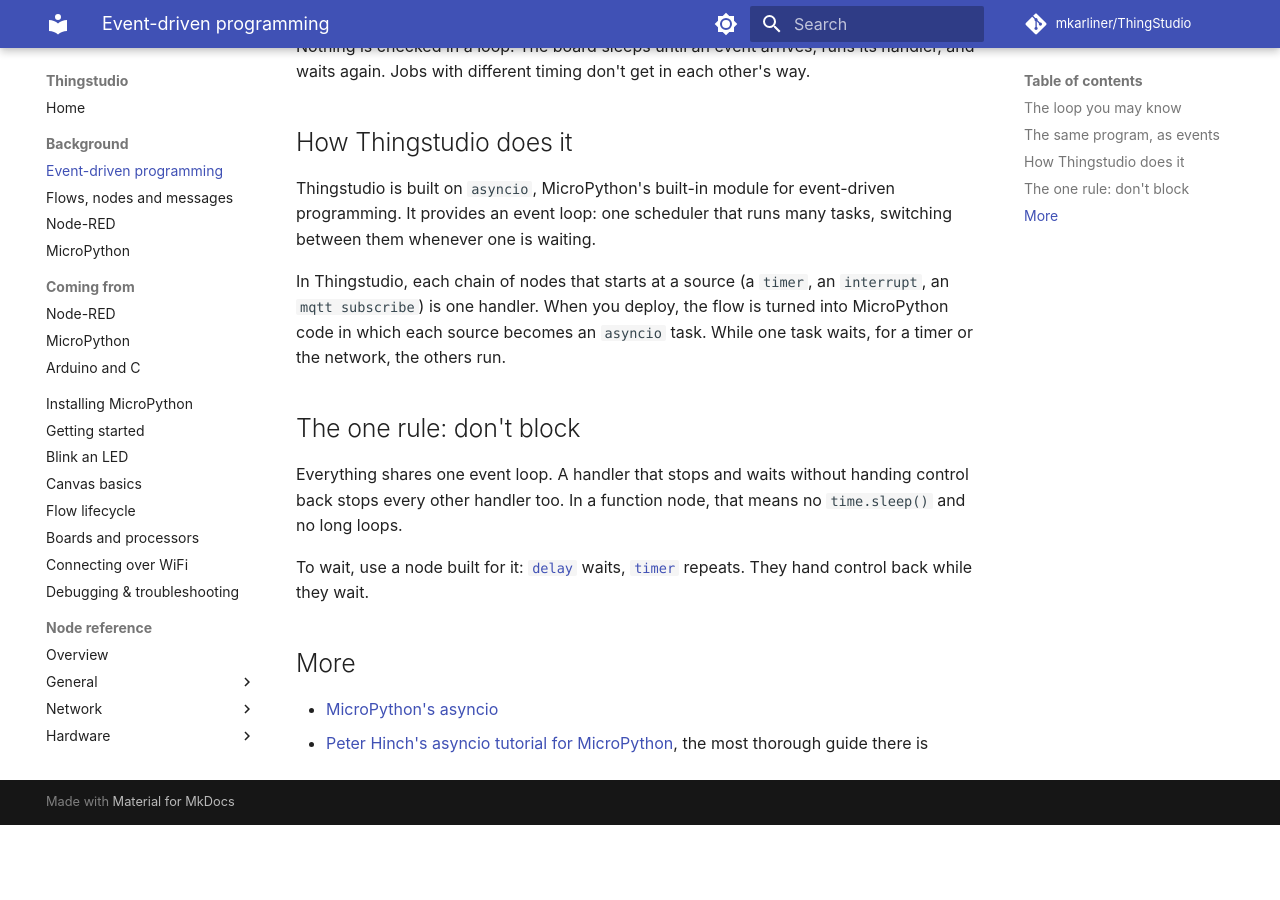
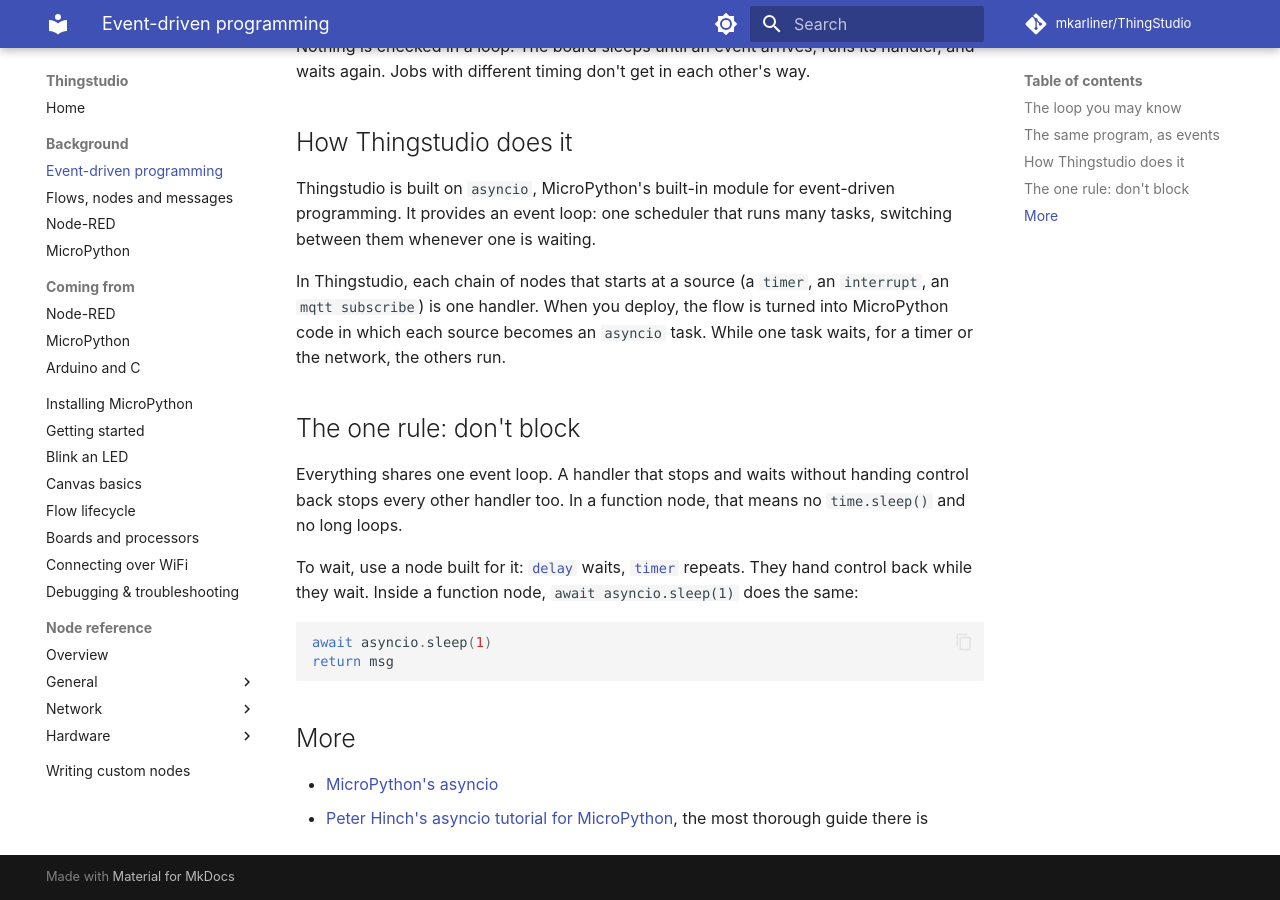
Before and after one commit to mkarliner/ThingStudio, an MkDocs documentation site: the page built from docs/user-guide/background/event-driven.md, in a window 1280 px wide and 900 px high, scrolled down 772 px. Built offline with MkDocs 1.6.1 and Material for MkDocs 9.7.7, drawn with Linux system fonts in a browser that asks for light colours; comment, search, counter and statistics services are not loaded; before the commit the page ends 1597 px from its top, so only the background shows below that.

Commit message:
Docs: event-driven page shows await asyncio.sleep() in a function node
Co-Authored-By: Claude Opus 5.5 <noreply@anthropic.com>
Claude-Session: https://claude.ai/code/session_01SryST6BQwbzwtrycftFzcN

````diff
--- a/docs/user-guide/background/event-driven.md
+++ b/docs/user-guide/background/event-driven.md
@@ -44,7 +44,12 @@ Everything shares one event loop. A handler that stops and waits without handing
 handler too. In a function node, that means no `time.sleep()` and no long loops.
 
 To wait, use a node built for it: [`delay`](../nodes/delay.md) waits, [`timer`](../nodes/timer.md) repeats. They
-hand control back while they wait.
+hand control back while they wait. Inside a function node, `await asyncio.sleep(1)` does the same:
+
+```python
+await asyncio.sleep(1)
+return msg
+```
 
 ## More
 
````
